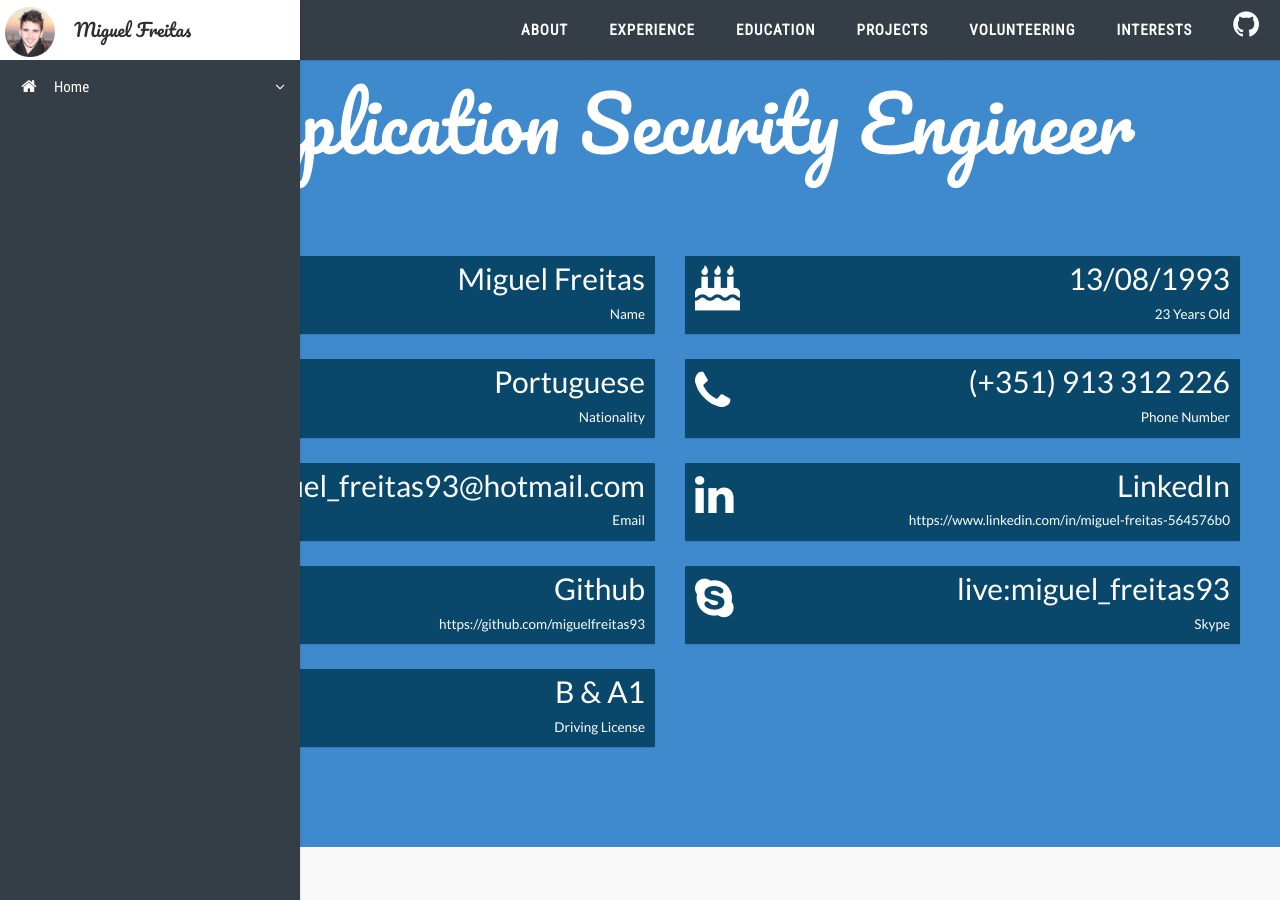
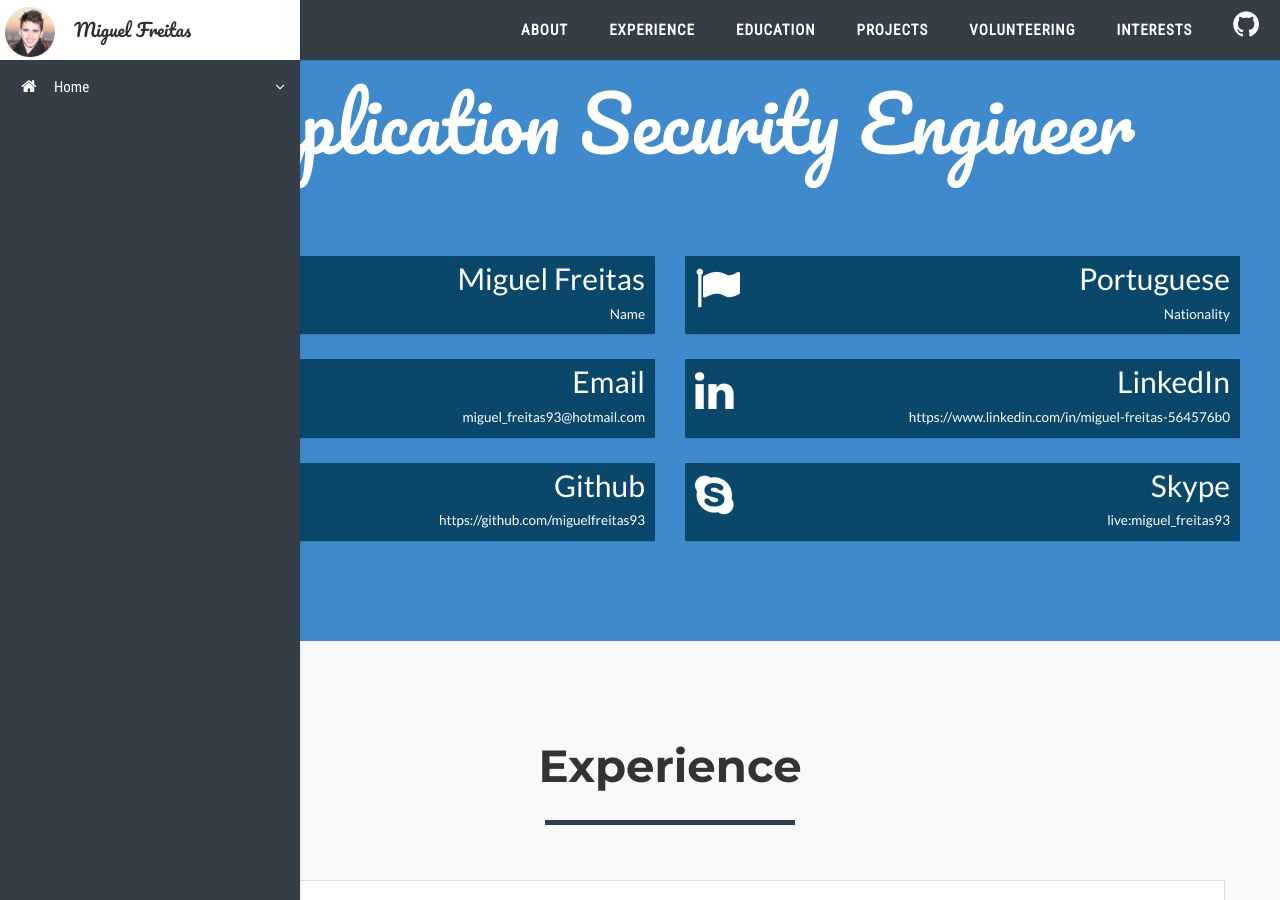
Before and after one commit to miguelfreitas93/miguelfreitas93.github.io, a Jekyll site: the page built from index.html, in a window 1280 px wide and 900 px high, scrolled down 573 px. Built offline with Jekyll 4.4.1, drawn with Linux system fonts in a browser that asks for light colours.

```diff
--- a/index.html
+++ b/index.html
@@ -35,34 +35,10 @@
                             <div class="col-lg-6 col-md-6 col-sm-6 col-xs-12">
                                 <div class="card dark summary-inline">
                                     <div class="card-body">
-                                        <i class="icon fa fa-birthday-cake fa-3x"></i>
-                                        <div class="content">
-                                            <div class="title">13/08/1993</div>
-                                            <div class="sub-title" style="margin-top: 5px;">23 Years Old</div>
-                                        </div>
-                                        <div class="clear-both"></div>
-                                    </div>
-                                </div>
-                            </div>
-                            <div class="col-lg-6 col-md-6 col-sm-6 col-xs-12">
-                                <div class="card dark summary-inline">
-                                    <div class="card-body">
                                         <i class="icon fa fa-flag fa-3x"></i>
                                         <div class="content">
                                             <div class="title">Portuguese</div>
                                             <div class="sub-title" style="margin-top: 5px;">Nationality</div>
-                                        </div>
-                                        <div class="clear-both"></div>
-                                    </div>
-                                </div>
-                            </div>
-                            <div class="col-lg-6 col-md-6 col-sm-6 col-xs-12">
-                                <div class="card dark summary-inline">
-                                    <div class="card-body">
-                                        <i class="icon fa fa-phone fa-3x"></i>
-                                        <div class="content">
-                                            <div class="title">(+351) 913 312 226</div>
-                                            <div class="sub-title" style="margin-top: 5px;">Phone Number</div>
                                         </div>
                                         <div class="clear-both"></div>
                                     </div>
@@ -74,8 +50,8 @@
                                         <div class="card-body">
                                             <i class="icon fa fa-envelope fa-3x"></i>
                                             <div class="content">
-                                                <div class="title">miguel_freitas93@hotmail.com</div>
-                                                <div class="sub-title" style="margin-top: 5px;">Email</div>
+                                                <div class="title">Email</div>
+                                                <div class="sub-title" style="margin-top: 5px;">miguel_freitas93@hotmail.com</div>
                                             </div>
                                             <div class="clear-both"></div>
                                         </div>
@@ -115,21 +91,8 @@
                                     <div class="card-body">
                                         <i class="icon fa fa-skype fa-3x"></i>
                                         <div class="content">
-                                            <div class="title">live:miguel_freitas93</div>
-                                            <div class="sub-title" style="margin-top: 5px;">Skype</div>
-                                        </div>
-                                        <div class="clear-both"></div>
-                                    </div>
-                                </div>
-                            </div>
-                            <div class="col-lg-6 col-md-6 col-sm-6 col-xs-12">
-                                <div class="card dark summary-inline">
-                                    <div class="card-body">
-                                        <i class="icon fa fa-car fa-3x"></i>
-                                        <i class="icon fa fa-motorcycle fa-3x"></i>
-                                        <div class="content">
-                                            <div class="title">B & A1</div>
-                                            <div class="sub-title" style="margin-top: 5px;">Driving License</div>
+                                            <div class="title">Skype</div>
+                                            <div class="sub-title" style="margin-top: 5px;">live:miguel_freitas93</div>
                                         </div>
                                         <div class="clear-both"></div>
                                     </div>
--- a/package.json
+++ b/package.json
@@ -3,8 +3,8 @@
   "devDependencies": {
     "browser-sync": "*",
     "gulp": "*",
-    "gulp-sass": "*",
-    "gulp-imagemin": "2.4.0"
+    "gulp-imagemin": "2.4.0",
+    "gulp-sass": "*"
   },
   "private": true
 }
```
Also changed, not shown: 1 other file.
